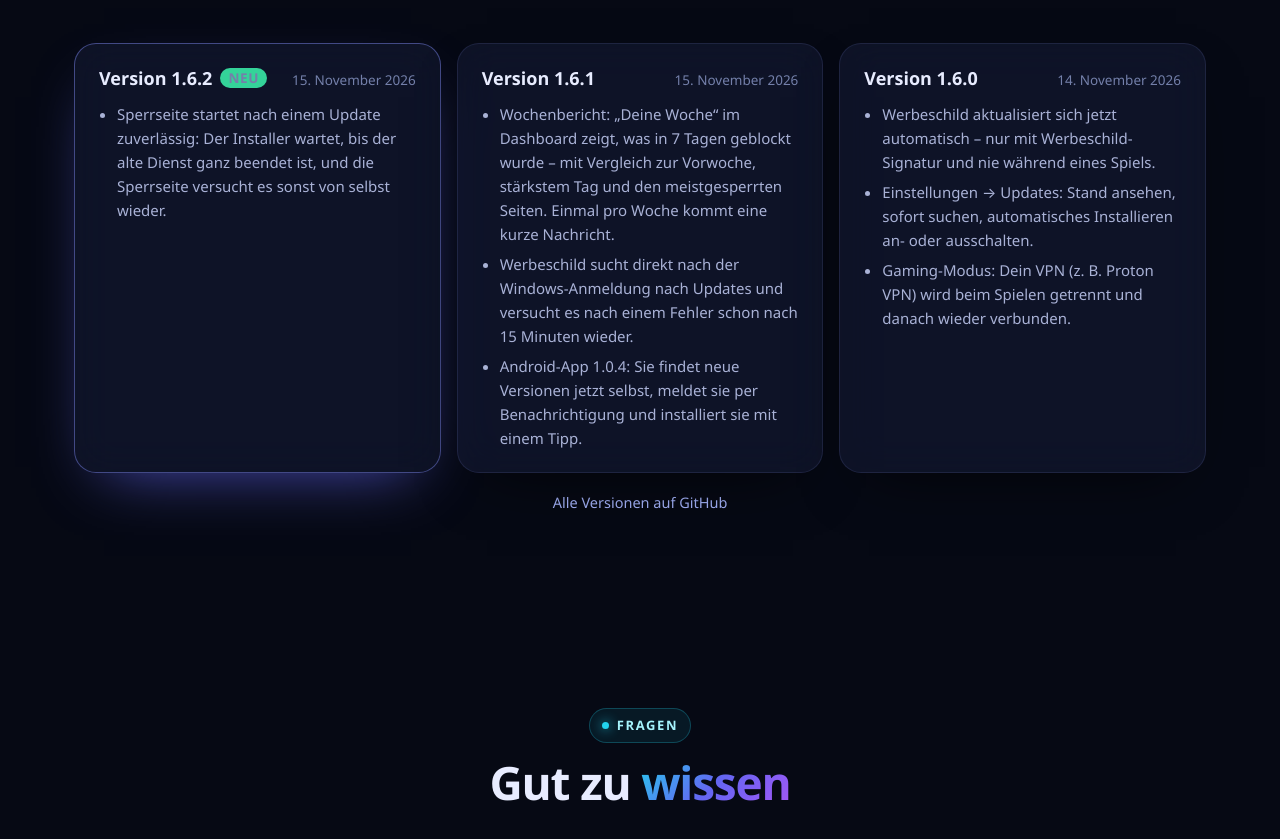
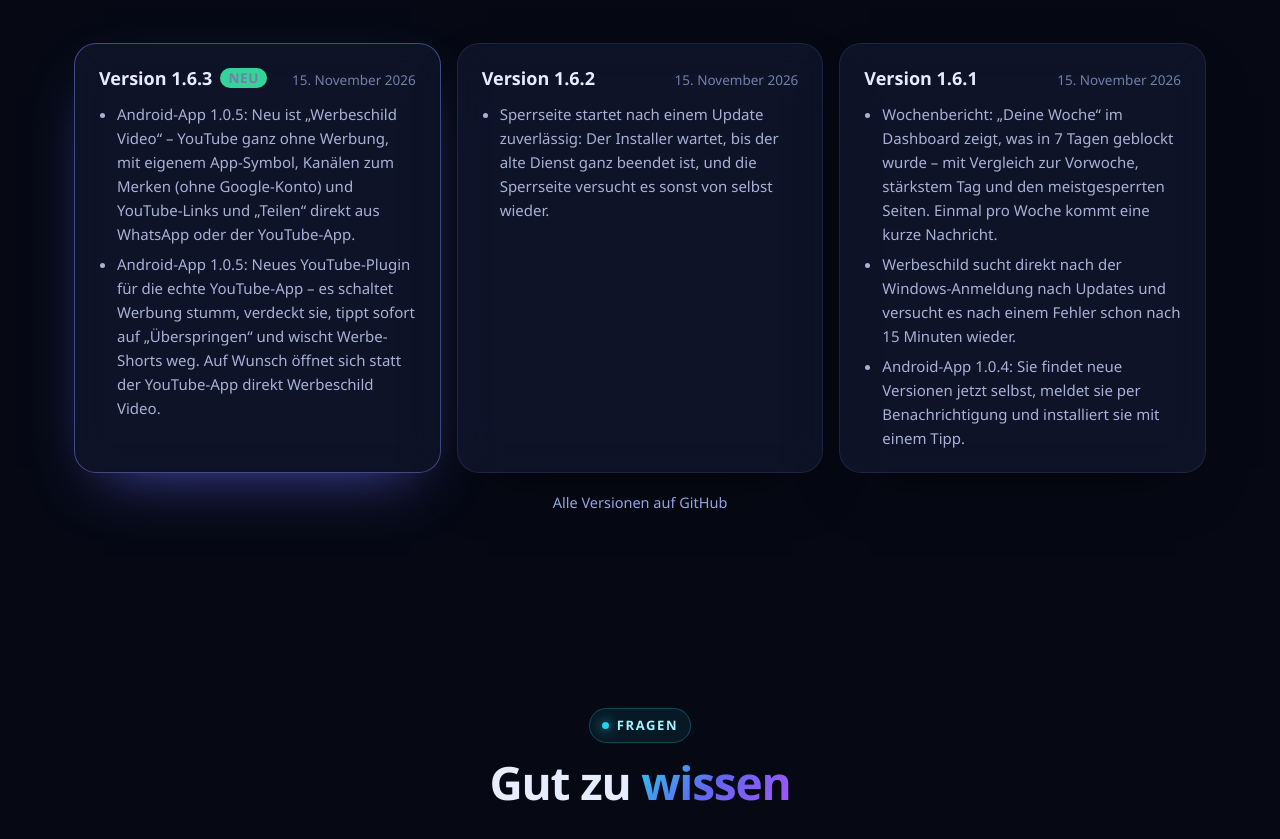
Before and after one commit to MHP3878/werbeschild, a plain HTML site: page docs/index.html in a window 1280 px wide. Shown: the part 3954-4793 px from the top of the page. Drawn offline with Linux system fonts and the light colour scheme.

Commit message:
Webseite aktualisiert

```diff
--- a/docs/index.html
+++ b/docs/index.html
@@ -246,9 +246,9 @@
         </div>
         <!-- neuigkeiten:start -->
         <div class="news">
-          <article class="card news-item reveal"><div class="news-head"><b>Version 1.6.2<span class="news-new">NEU</span></b><span>15. November 2026</span></div><ul><li>Sperrseite startet nach einem Update zuverl&#228;ssig: Der Installer wartet, bis der alte Dienst ganz beendet ist, und die Sperrseite versucht es sonst von selbst wieder.</li></ul></article>
+          <article class="card news-item reveal"><div class="news-head"><b>Version 1.6.3<span class="news-new">NEU</span></b><span>15. November 2026</span></div><ul><li>Android-App 1.0.5: Neu ist „Werbeschild Video“ – YouTube ganz ohne Werbung, mit eigenem App-Symbol, Kan&#228;len zum Merken (ohne Google-Konto) und YouTube-Links und „Teilen“ direkt aus WhatsApp oder der YouTube-App.</li><li>Android-App 1.0.5: Neues YouTube-Plugin f&#252;r die echte YouTube-App – es schaltet Werbung stumm, verdeckt sie, tippt sofort auf „&#220;berspringen“ und wischt Werbe-Shorts weg. Auf Wunsch &#246;ffnet sich statt der YouTube-App direkt Werbeschild Video.</li></ul></article>
+          <article class="card news-item reveal"><div class="news-head"><b>Version 1.6.2</b><span>15. November 2026</span></div><ul><li>Sperrseite startet nach einem Update zuverl&#228;ssig: Der Installer wartet, bis der alte Dienst ganz beendet ist, und die Sperrseite versucht es sonst von selbst wieder.</li></ul></article>
           <article class="card news-item reveal"><div class="news-head"><b>Version 1.6.1</b><span>15. November 2026</span></div><ul><li>Wochenbericht: „Deine Woche“ im Dashboard zeigt, was in 7 Tagen geblockt wurde – mit Vergleich zur Vorwoche, st&#228;rkstem Tag und den meistgesperrten Seiten. Einmal pro Woche kommt eine kurze Nachricht.</li><li>Werbeschild sucht direkt nach der Windows-Anmeldung nach Updates und versucht es nach einem Fehler schon nach 15 Minuten wieder.</li><li>Android-App 1.0.4: Sie findet neue Versionen jetzt selbst, meldet sie per Benachrichtigung und installiert sie mit einem Tipp.</li></ul></article>
-          <article class="card news-item reveal"><div class="news-head"><b>Version 1.6.0</b><span>14. November 2026</span></div><ul><li>Werbeschild aktualisiert sich jetzt automatisch – nur mit Werbeschild-Signatur und nie w&#228;hrend eines Spiels.</li><li>Einstellungen → Updates: Stand ansehen, sofort suchen, automatisches Installieren an- oder ausschalten.</li><li>Gaming-Modus: Dein VPN (z. B. Proton VPN) wird beim Spielen getrennt und danach wieder verbunden.</li></ul></article>
         </div>
         <p class="news-more"><a href="https://github.com/MHP3878/werbeschild/releases">Alle Versionen auf GitHub</a></p>
         <!-- neuigkeiten:end -->
@@ -275,7 +275,7 @@
           <details class="reveal"><summary>Warum gibt es die App nicht im Play Store?</summary><div class="a"><p>Google lässt systemweite Werbeblocker nicht in den Play Store. Deshalb lädst du die App hier herunter; Android fragt dann einmal, ob dein Browser Apps installieren darf.</p></div></details>
           <details class="reveal"><summary>Blockt Werbeschild auch YouTube-Werbung?</summary><div class="a">
             <p>Ehrlich: In der YouTube-App kann das kein Werbeblocker dieser Art, weil die Werbung von denselben Servern kommt wie die Videos.</p>
-            <p>Im Browser am PC hilft Werbeschild nach: In Firefox richtet es uBlock Origin ein, das auch YouTube-Werbung entfernt. In Chrome, Edge und Brave kommt uBlock Origin Lite dazu – das schafft YouTube-Werbung nur teilweise. Am Handy erklärt die App, wie es mit Firefox oder Brave klappt.</p>
+            <p>Im Browser am PC hilft Werbeschild nach: In Firefox richtet es uBlock Origin ein, das auch YouTube-Werbung entfernt. In Chrome, Edge und Brave kommt uBlock Origin Lite dazu – das schafft YouTube-Werbung nur teilweise. Am Handy gibt es <b>Werbeschild Video</b>: YouTube ganz ohne Werbung, mit eigenem App-Symbol. Und in der echten YouTube-App schaltet das YouTube-Plugin Werbung stumm, verdeckt sie und überspringt sie, sobald es geht.</p>
           </div></details>
           <details class="reveal"><summary>Können Kinder den Schutz einfach ausschalten?</summary><div class="a">
             <p>Am PC sind im Kinderschutz alle Einstellungen mit der Eltern-PIN gesperrt. Wichtig: Kinder sollten ein normales Windows-Konto ohne Administratorrechte haben – wer Administrator ist, kann alles abschalten.</p>
```
Also changed, not shown: docs/en/index.html (+3 -3 lines).
